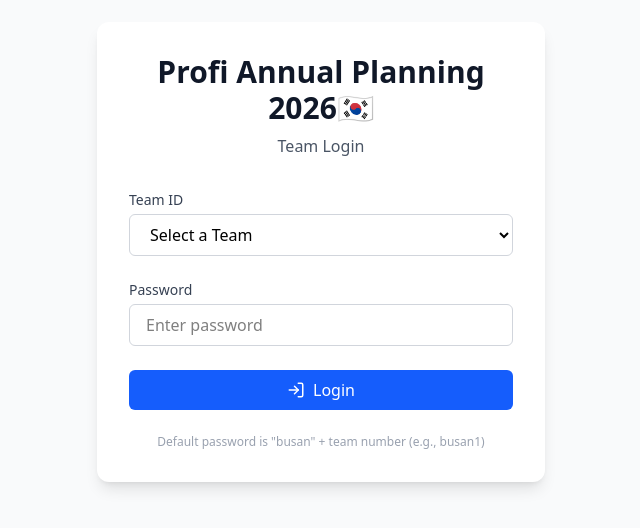
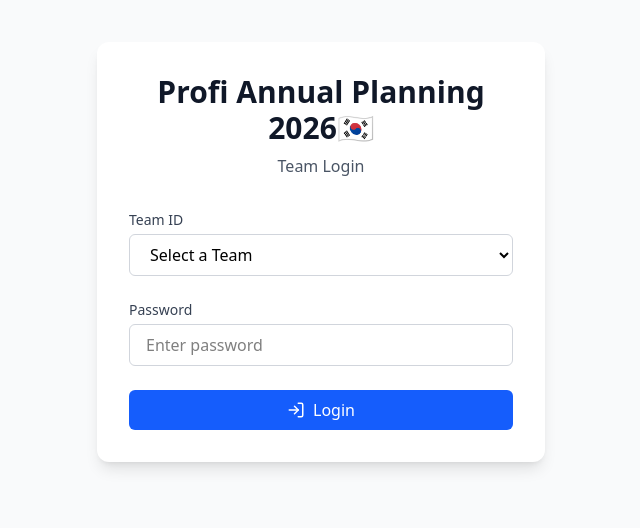
Before and after one commit to prisken/busangame, a Next.js app: page / in a window 1280 px wide. Shown: the part 148-676 px from the top of the page, without its empty margins (319-959 px from the left). Built offline with nearby package versions, Linux system fonts and the light colour scheme.

Commit message:
Update: Remove default password hint from login screen

```diff
--- a/app/page.tsx
+++ b/app/page.tsx
@@ -166,9 +166,6 @@
               {loading ? 'Logging in...' : <><LogIn size={18} /> Login</>}
             </button>
           </form>
-          <div className="mt-6 text-center text-xs text-gray-400">
-            Default password is "busan" + team number (e.g., busan1)
-          </div>
         </div>
       </div>
     );
```
